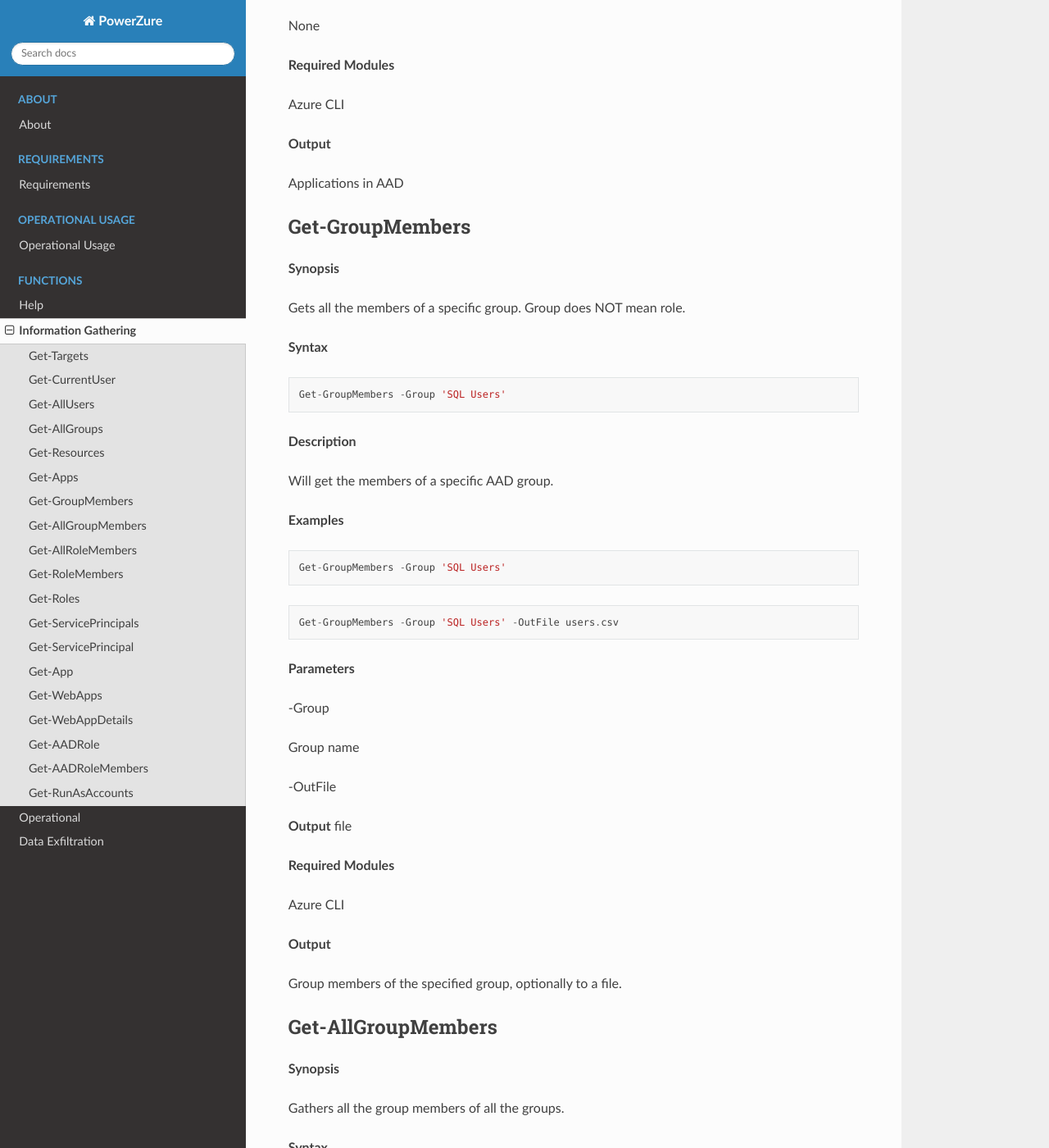
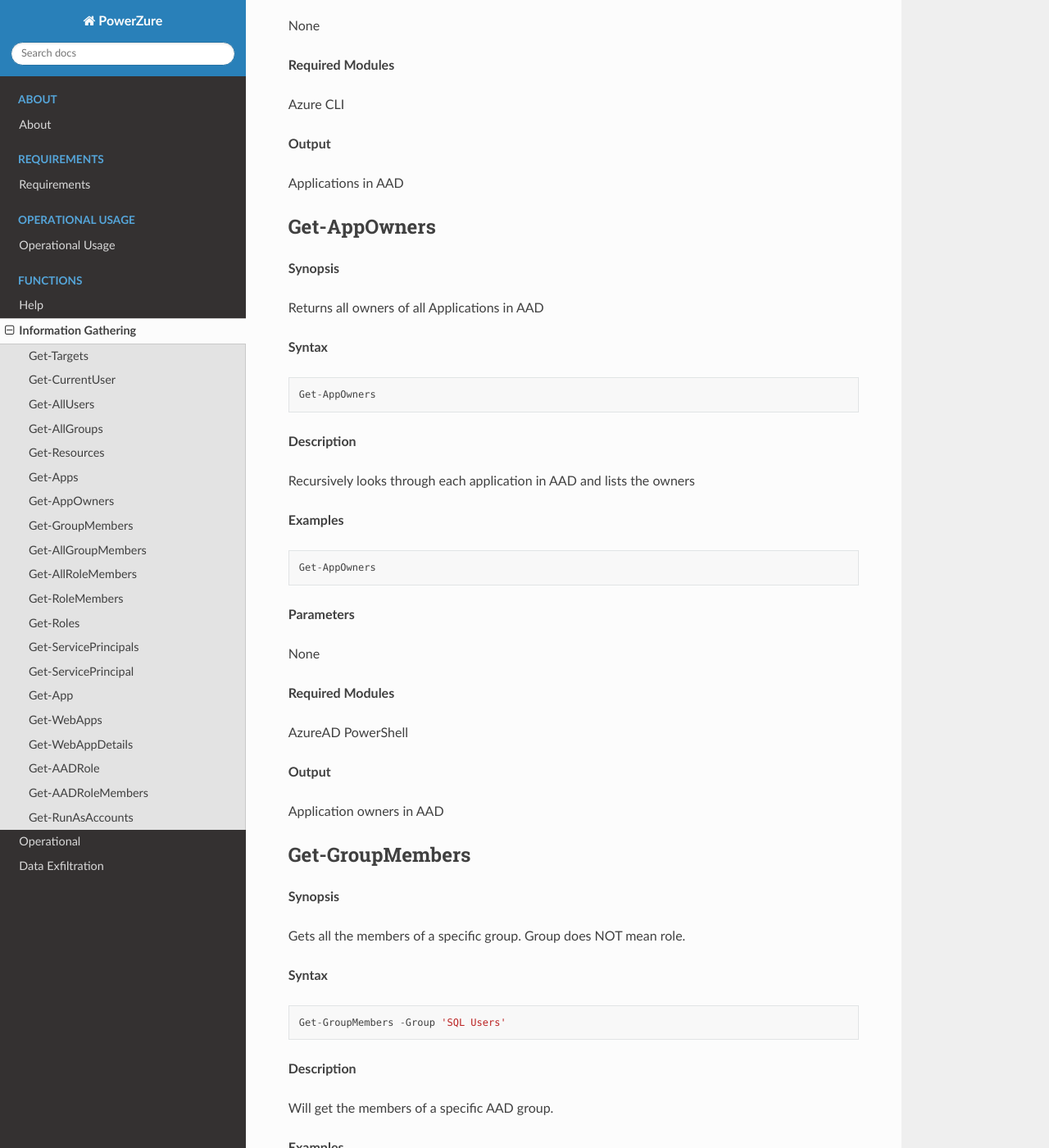
Before and after one commit to hausec/PowerZure, a Sphinx documentation site: the page built from docs/Functions/infogathering.rst, in a window 1280 px wide and 1400 px high, scrolled down 5825 px. Shown: the whole window at 82% size. Built offline with Sphinx 7.4.7 and the Read the Docs theme 2.0.0, drawn with Linux system fonts in a browser that asks for light colours.

Commit message:
Added Get-AppOwners

```diff
--- a/docs/Functions/infogathering.rst
+++ b/docs/Functions/infogathering.rst
@@ -421,6 +421,64 @@ Azure CLI
 
 
 Applications in AAD
+
+
+Get-AppOwners
+--------
+
+.. _**Synopsis**-7:
+
+**Synopsis**
+
+
+Returns all owners of all Applications in AAD
+
+.. _**Syntax**-7:
+
+**Syntax**
+
+::
+
+  Get-AppOwners
+
+.. _**Description**-7:
+
+**Description**
+
+Recursively looks through each application in AAD and lists the owners
+
+.. _**Examples**-7:
+
+**Examples**
+
+::
+
+  Get-AppOwners
+
+.. _**Parameters**-7:
+
+**Parameters**
+
+
+None
+
+.. _required-modules-6:
+
+**Required Modules**
+
+
+AzureAD PowerShell
+
+.. _**Output**-7:
+
+**Output**
+
+
+Application owners in AAD
+
+
+
+
 
 Get-GroupMembers
 ----------------
```
Also changed, not shown: 1 other file.
